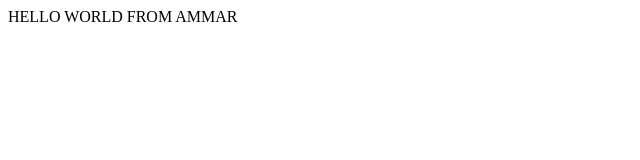
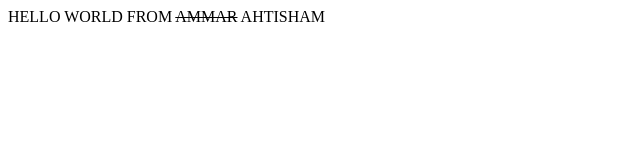
Before and after one commit to ammar666/bootcamp2020, a plain HTML site: page index.html in a window 1280 px wide. Shown: the whole page, without its empty margins (0-640 px from the left). Drawn offline with Linux system fonts and the light colour scheme.

Commit message:
updated index.html
code updated

```diff
--- a/index.html
+++ b/index.html
@@ -6,7 +6,7 @@
 </head>
 <body>
     <div>
-        HELLO WORLD FROM AMMAR
+        HELLO WORLD FROM <s>AMMAR</s> AHTISHAM
     </div>
 
 
```
